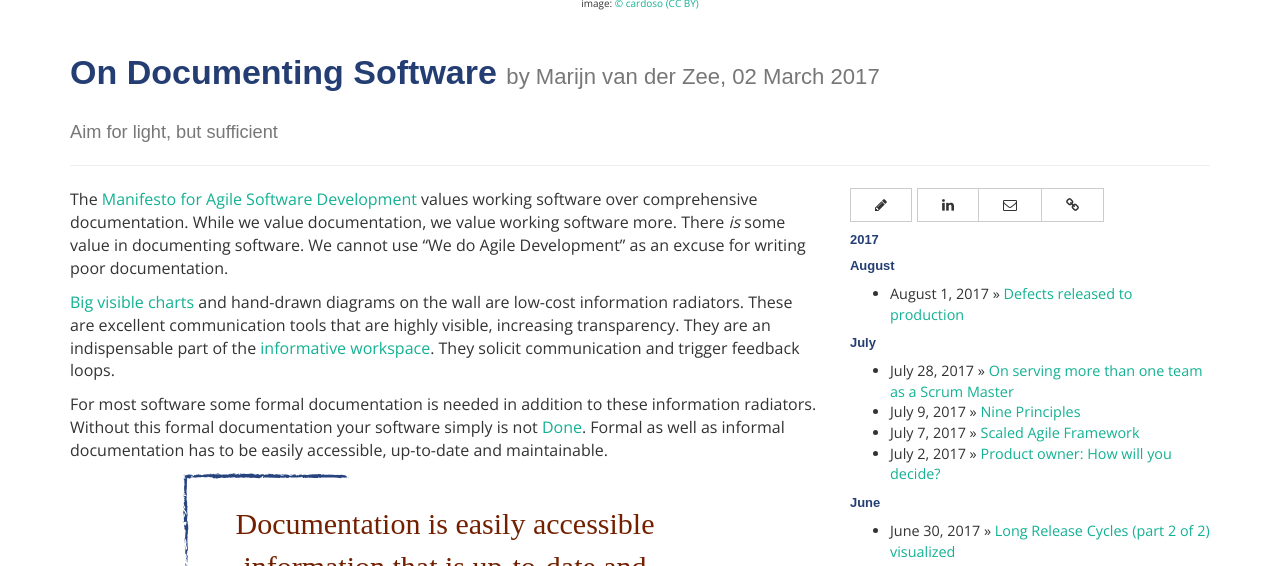
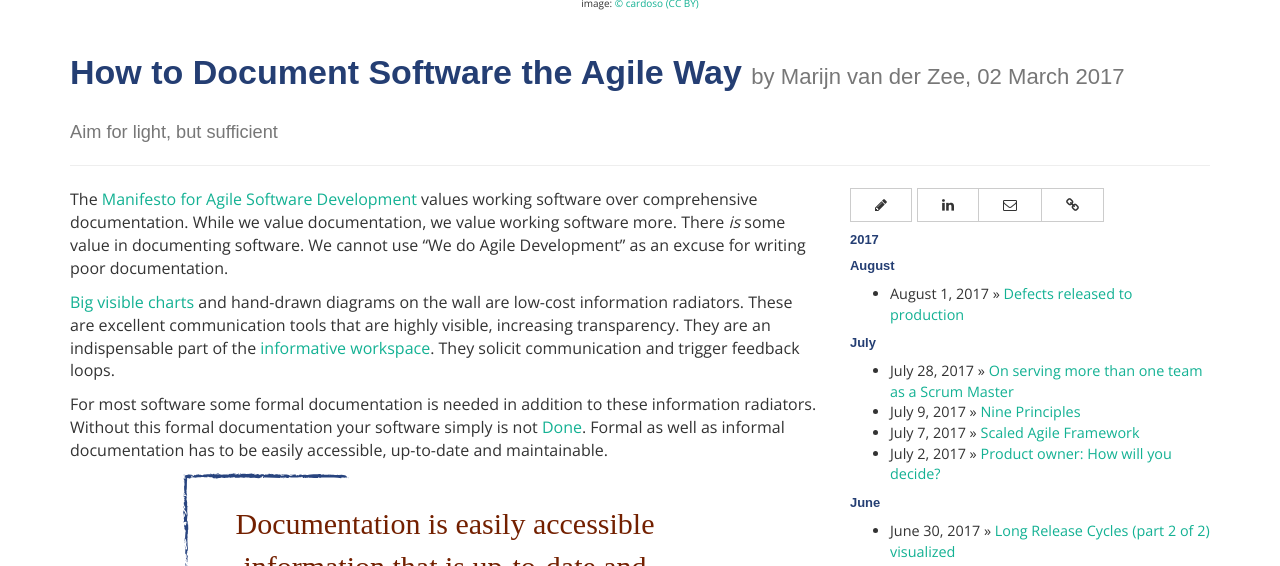
Before and after one commit to serraict/serraict.github.io, a Jekyll site: the page built from _posts/thoughts/2017-03-02-on-documentation.md, in a window 1280 px wide and 900 px high, cut to the strip 334-900 px from the top of the window. Built offline with Jekyll 4.4.1, drawn with Linux system fonts in a browser that asks for light colours; nearby versions of some CDN libraries; some web fonts are replaced; comment, search, counter and statistics services are not loaded.

Commit message:
Change title

```diff
--- a/_posts/thoughts/2017-03-02-on-documentation.md
+++ b/_posts/thoughts/2017-03-02-on-documentation.md
@@ -3,7 +3,7 @@ layout: post
 category : thoughts
 tagline: "Aim for light, but sufficient"
 tags : [agile, documentation, quality]
-title: On Documenting Software
+title: How to Document Software the Agile Way
 featured:
   image: "https://c1.staticflickr.com/3/2360/2197507288_f262ff7075_b.jpg"
   attribution: © cardoso (CC BY)
```
